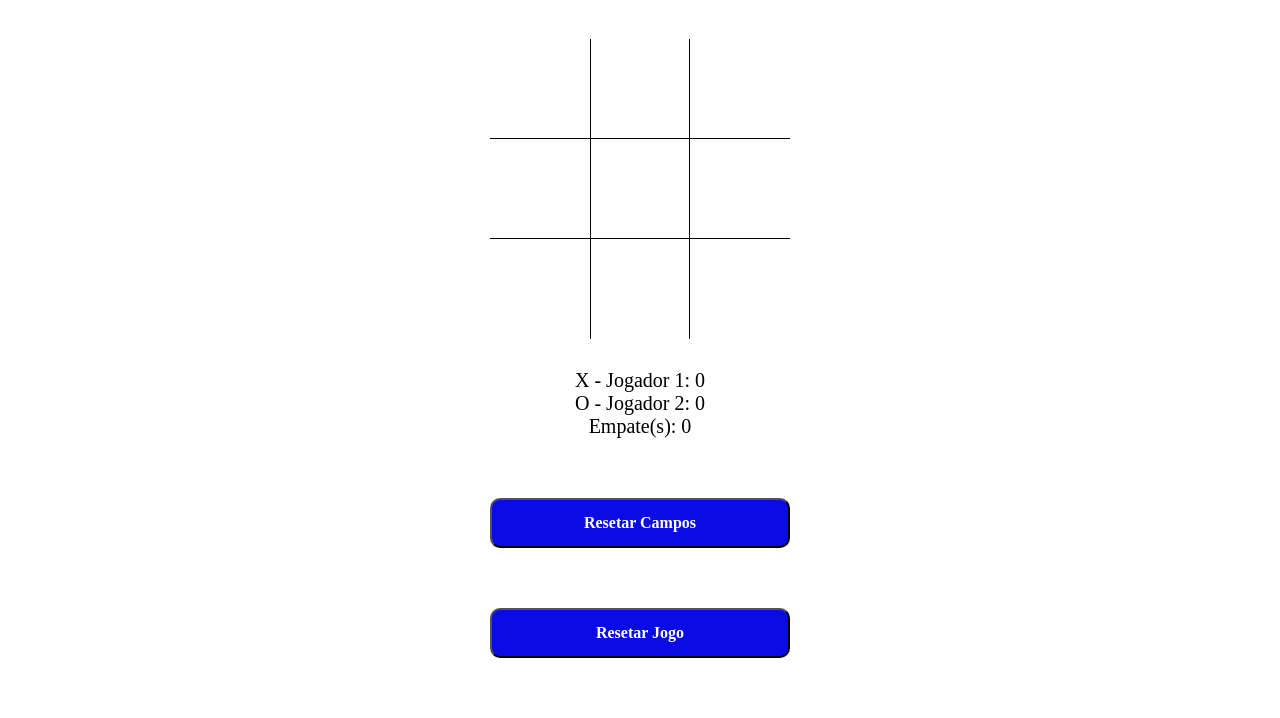
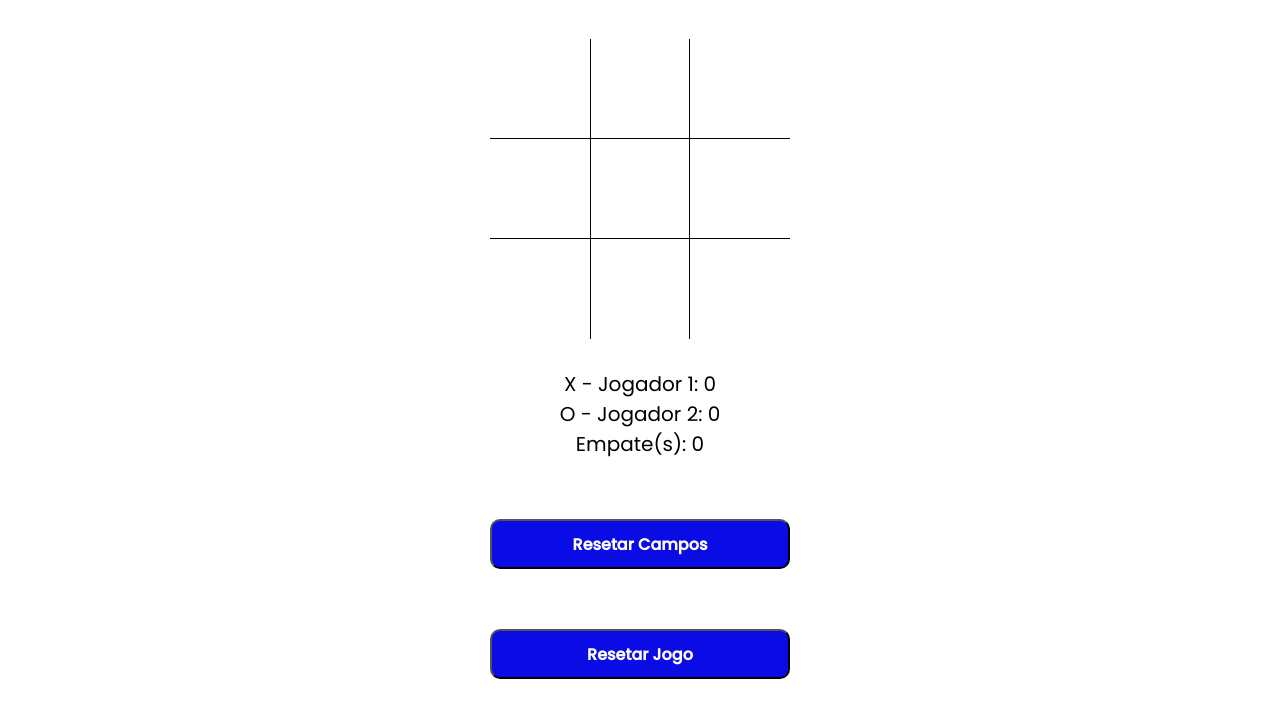
Before and after one commit to JeanLuca999/Jogo-da-Velha-HTML-CSS-JAVASCRIPT, a plain HTML site: page index.html in a window 1280 px wide. Shown: the part 58-776 px from the top of the page. Drawn offline with Linux system fonts and the light colour scheme.

Commit message:
Utilização de Link Para as Fontes
Link para a font Poppins através do Google Fonts

```diff
--- a/css/styles.css
+++ b/css/styles.css
@@ -23,7 +23,7 @@ h1{
 }
 
 .campo{
-    font-family: 'Poppins', Arial, Helvetica, sans-serif;
+    font-family: 'Poppins', sans-serif;
     font-size: 30px;
     font-weight: bold;
     background-color: white;
@@ -53,7 +53,7 @@ h1{
 }
 
 .botao{
-    font-family: 'Poppins';
+    font-family: 'Poppins', sans-serif;
     border-radius: 10px;
     background-color: rgb(11, 11, 230);
     color: white;
@@ -70,6 +70,6 @@ h1{
 }
 #resultado{
     margin-top: 30px;
-    font-family: 'Poppins';
+    font-family: 'Poppins', sans-serif;
     font-size: 20px;
 }
--- a/index.html
+++ b/index.html
@@ -5,6 +5,7 @@
     <meta name="viewport" content="width=device-width, initial-scale=1.0">
     <title>Jogo da Velha</title>
     <link rel="stylesheet" href="css/styles.css">
+    <link href="https://fonts.googleapis.com/css2?family=Poppins:wght@400;500&display=swap" rel="stylesheet">
 </head>
 <body>
     <header>
```
